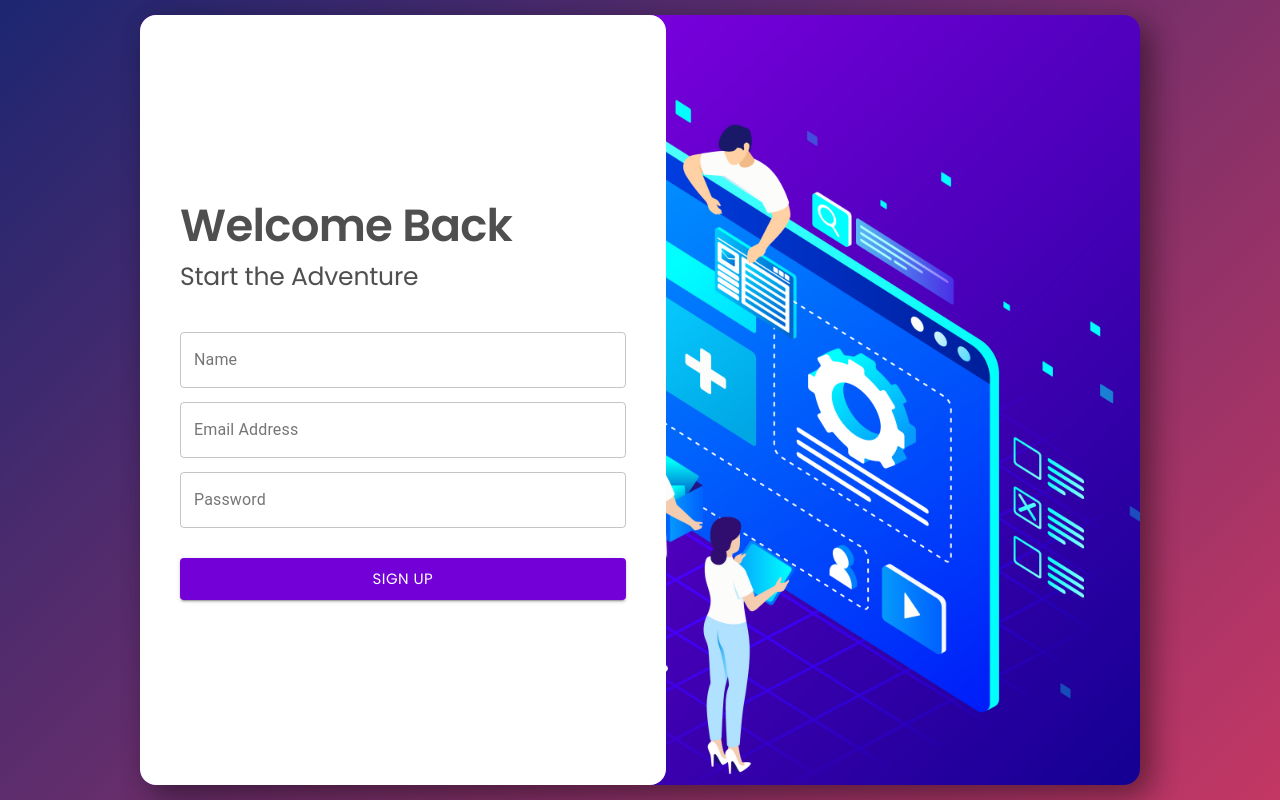
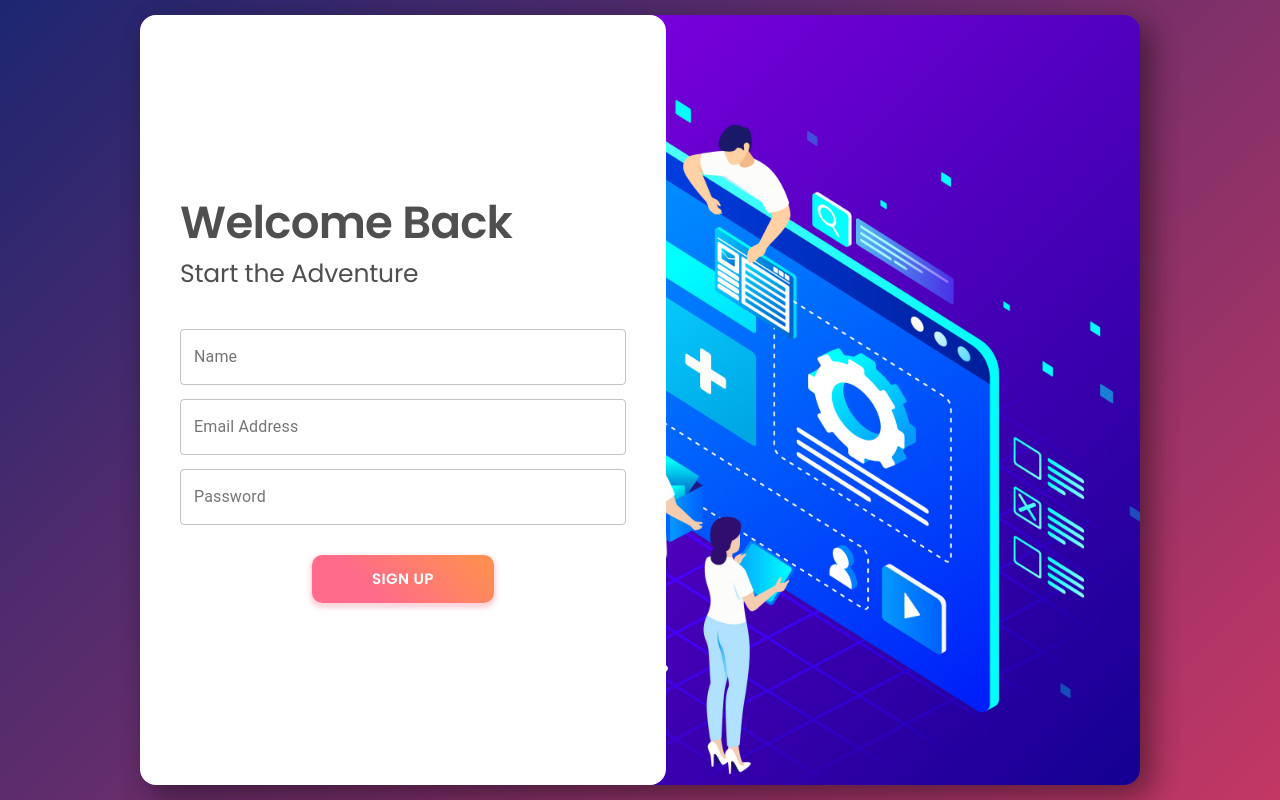
Before and after one commit to saulocode1/form, a React (Create React App) app: page / in a window 1280 px wide. Built offline with nearby package versions, Linux system fonts and the light colour scheme.

Commit message:
change button style

```diff
--- a/src/Components/Button/index.jsx
+++ /dev/null
@@ -1,31 +0,0 @@
-import * as React from "react";
-import { createTheme, ThemeProvider } from "@mui/material/styles";
-import Button from "@mui/material/Button";
-
-export const theme = createTheme({
-   palette: {
-      primary: {
-         main: "#7300D7",
-         contrastText: "#fff",
-      },
-   },
-   typography: {
-      allVariants: {
-        fontFamily: 'Poppins',
-        textTransform: 'none',
-        fontSize: 16,
-      },
-    },
-});
-
-const StyledButton = () => {
-   return (
-      <ThemeProvider theme={theme}>
-         <Button type="submit" variant="contained" color="primary" size="large" fullWidth>
-            SIGN UP
-         </Button>
-      </ThemeProvider>
-   );
-};
-
-export default StyledButton;
--- a/src/Components/MainForm/index.js
+++ b/src/Components/MainForm/index.js
@@ -1,9 +1,9 @@
 import { React } from "react";
-import { Button, Box, TextField } from "@material-ui/core";
+import { Box, TextField } from "@material-ui/core";
 import { useFormik } from "formik";
 import * as yup from "yup";
 
-import StyledButton from "../Button";
+import { StyledButton } from "../StyledForm/FormButton";
 
 const validationSchema = yup.object({
    firstName: yup.string().required("First name is required."),
--- /dev/null
+++ b/src/Components/StyledForm/FormButton/index.js
@@ -0,0 +1,26 @@
+import * as React from "react";
+import { styled } from "@material-ui/styles";
+import Button from "@material-ui/core/Button";
+
+const MyButton = styled(Button)({
+   background: "linear-gradient(45deg, #FE6B8B 30%, #FF8E53 90%)",
+   border: 0,
+   borderRadius: 3,
+   boxShadow: "0 3px 5px 2px rgba(255, 105, 135, .3)",
+   color: "white",
+   height: 48,
+   padding: "0 60px",
+   marginInline: "auto",
+   display: "block",
+   fontSize: "15px",
+   fontWeight: "600",
+   borderRadius: "10px"
+});
+
+export const StyledButton = () => {
+   return (
+      <MyButton type="submit" variant="contained" color="primary" size="large">
+         Sign Up
+      </MyButton>
+   );
+}
--- a/src/Components/StyledForm/FormContainer/styled.js
+++ b/src/Components/StyledForm/FormContainer/styled.js
@@ -5,7 +5,6 @@ const FormContainer = styled.section`
    display: flex;
    justify-content: space-between;
    align-items: center;
-   /* padding-left: 2.5rem; */
    height: 770px;
    width: 1000px;
    border-radius: 1rem;
--- a/src/Components/StyledForm/FormImage/styled.js
+++ b/src/Components/StyledForm/FormImage/styled.js
@@ -1,7 +1,7 @@
 import styled from 'styled-components';
 
 const FormImage = styled.div`
-   width: 500px;
+   width: 31.25rem;
    height: 100%;
 `;
 
--- a/src/Components/StyledForm/FormWrapper/index.jsx
+++ b/src/Components/StyledForm/FormWrapper/index.jsx
@@ -1,30 +1,8 @@
-import { Box, createTheme, ThemeProvider, Typography } from "@material-ui/core";
+import { Box, ThemeProvider, Typography } from "@material-ui/core";
 import React from "react";
 import MainForm from "../../MainForm";
 import StyledFormWrapper from "./styled";
-
-const theme = createTheme({
-   palette: {
-      primary: {
-         main: "#4f4f4f",
-         contrastText: "#fff",
-      },
-   },
-   typography: {
-      h1: {
-         fontFamily: "Poppins",
-         textTransform: "none",
-         fontSize: "2.8125rem",
-         fontWeight: 600,
-      },
-      h2: {
-         fontFamily: "Poppins",
-         textTransform: "none",
-         fontSize: "1.5625rem",
-         fontWeight: 400,
-      },
-   },
-});
+import theme from "../../../MuiTheme";
 
 const FormWrapper = () => (
    <>
--- a/src/Components/StyledForm/FormWrapper/styled.js
+++ b/src/Components/StyledForm/FormWrapper/styled.js
@@ -4,12 +4,9 @@ const StyledFormWrapper = styled.div`
    display: flex;
    flex-direction: column;
    justify-content: center;
-   /* align-items: center; */
-   /* text-align: left; */
    height: 100%;
    width: 34.375rem;
    padding: 2.5rem;
-   /* border: 1px solid red; */
    background-color: white;
    border-radius: 1rem;
 `;
--- a/src/MuiTheme.js
+++ b/src/MuiTheme.js
@@ -3,9 +3,24 @@ import { createTheme } from "@material-ui/core";
 const theme = createTheme({
    palette: {
       primary: {
-         main: "red"
-      }
-   }
-})
+         main: "#4f4f4f",
+         contrastText: "#fff",
+      },
+   },
+   typography: {
+      h1: {
+         fontFamily: "Poppins",
+         textTransform: "none",
+         fontSize: "2.8125rem",
+         fontWeight: 600,
+      },
+      h2: {
+         fontFamily: "Poppins",
+         textTransform: "none",
+         fontSize: "1.5625rem",
+         fontWeight: 400,
+      },
+   },
+});
 
 export default theme;
```
Also changed, not shown: src/Components/StyledForm/FormText/styled.js (deleted, +0 -17 lines).
